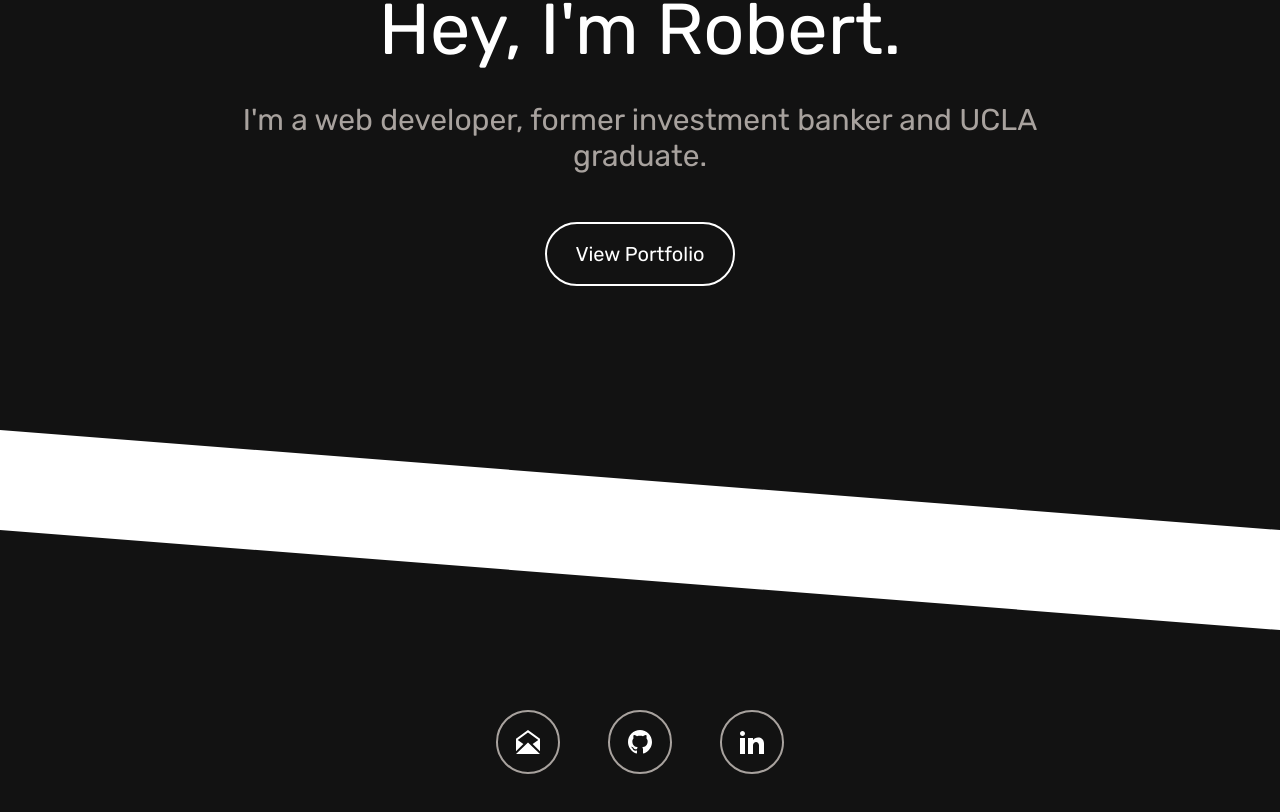
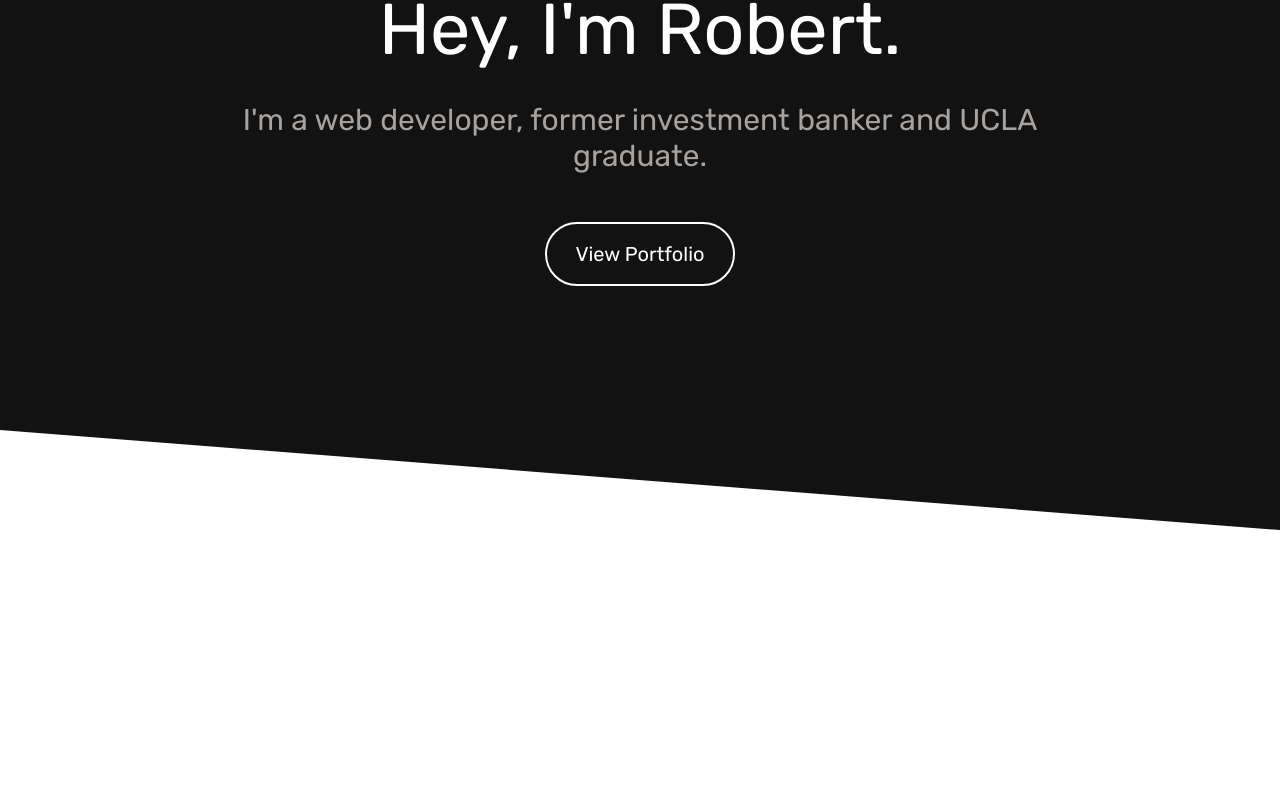
Before and after one commit to robertjosephwayne/personal-website, an Angular app: page / in a window 1280 px wide. Shown: the part 262-1074 px from the top of the page. After the commit the page ends 800 px from the top, so only its background shows below. Built offline with nearby package versions, Linux system fonts and the light colour scheme; what @ngrx/store would draw is missing.

Commit message:
Remove call to action, add flex grow around router outlet

```diff
--- a/src/app/app.component.html
+++ b/src/app/app.component.html
@@ -1,6 +1,7 @@
 <div class="flex flex-col h-full">
   <app-header></app-header>
-  <router-outlet></router-outlet>
-  <app-call-to-action class="flex-grow"></app-call-to-action>
-  <!-- <app-footer class="self-end"></app-footer> -->
+  <div class="flex-grow">
+    <router-outlet></router-outlet>
+  </div>
+  <app-footer></app-footer>
 </div>
```
